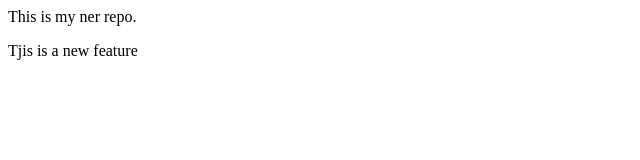
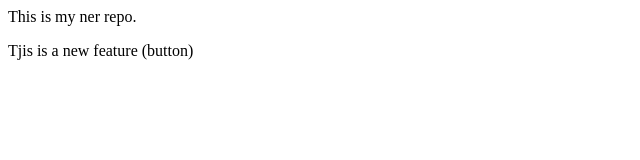
Before and after one commit to Anaxizx/Localrepo, a plain HTML site: page index.html in a window 1280 px wide. Shown: the full height of the page, 0-640 px from the left. Drawn offline with Linux system fonts and the light colour scheme.

Commit message:
Add button

```diff
--- a/index.html
+++ b/index.html
@@ -1,2 +1,2 @@
 <p>This is my ner repo.</p>
-<p>Tjis is a new feature</p>
+<p>Tjis is a new feature (button) </p>
```
